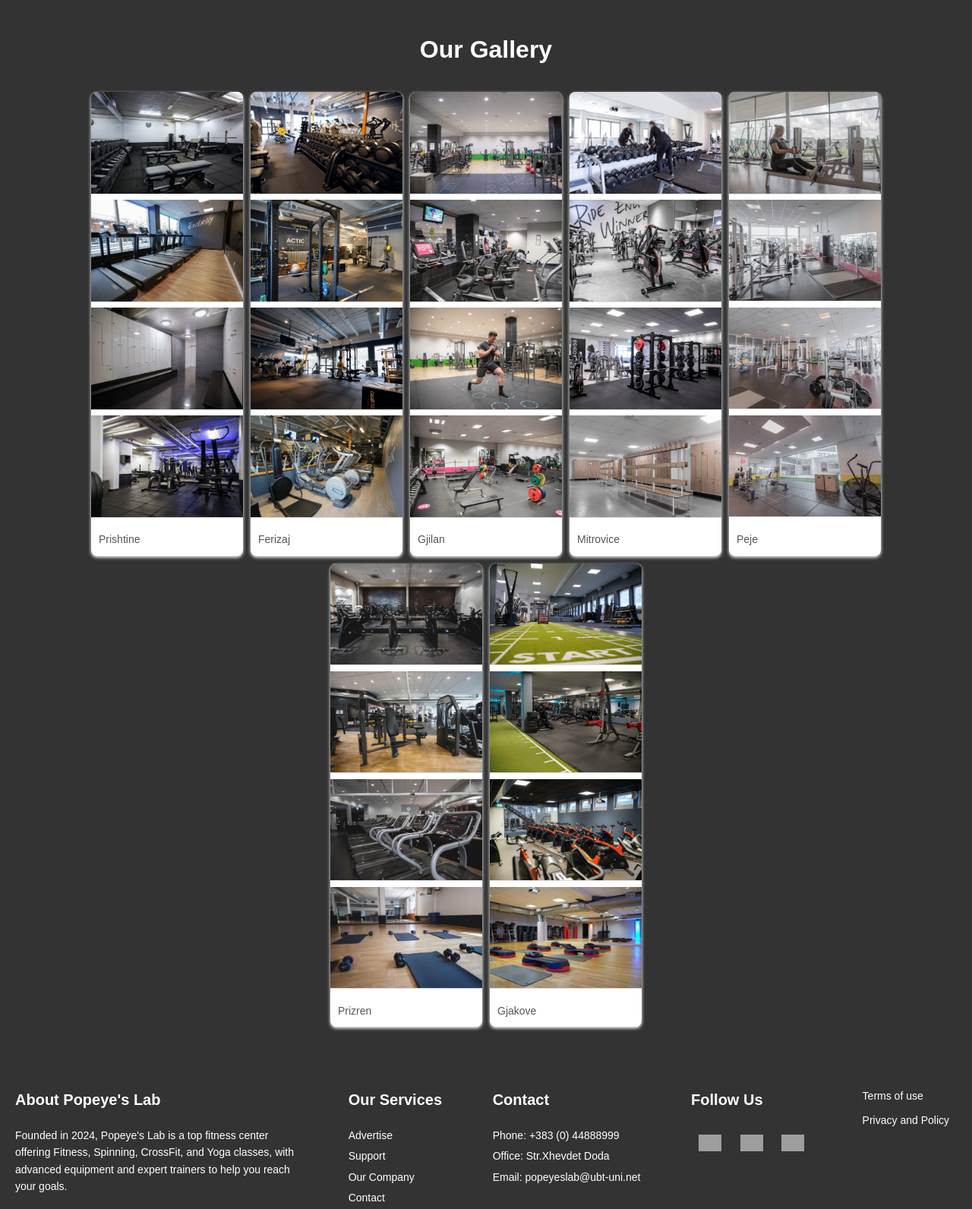
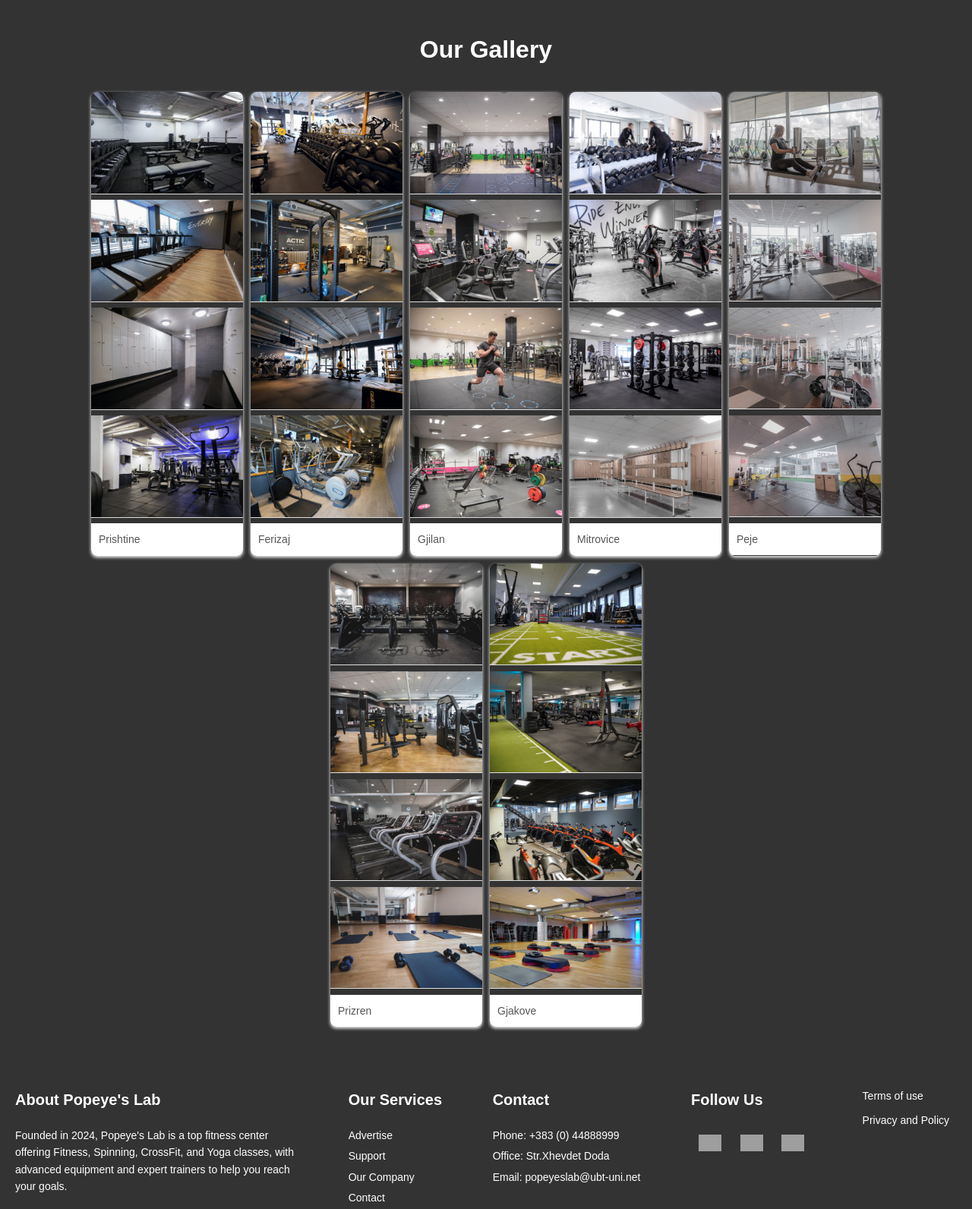
Before and after one commit to ShpatN/popeyes-lab, a PHP site: page /Gallery.html in a window 1280 px wide. Shown: the part 85-1677 px from the top of the page at 76% size. Run offline with PHP 8.4, Linux system fonts and the light colour scheme; grey boxes are pictures that could not be loaded.

Commit message:
fixes gallery css file

```diff
--- a/Gallery/gallery.css
+++ b/Gallery/gallery.css
@@ -76,7 +76,7 @@ header {
 }
 
 .gallery-item {
-    background-color: #fff;
+    background-color: #333;
     border-radius: 8px;
     box-shadow: 0 2px 4px rgba(255, 255, 255, 255);
     width: 200px;
@@ -93,6 +93,7 @@ header {
     padding: 10px;
     font-size: 14px;
     color: #555;
+    background-color: white;
 }
 
 .footer {
```
